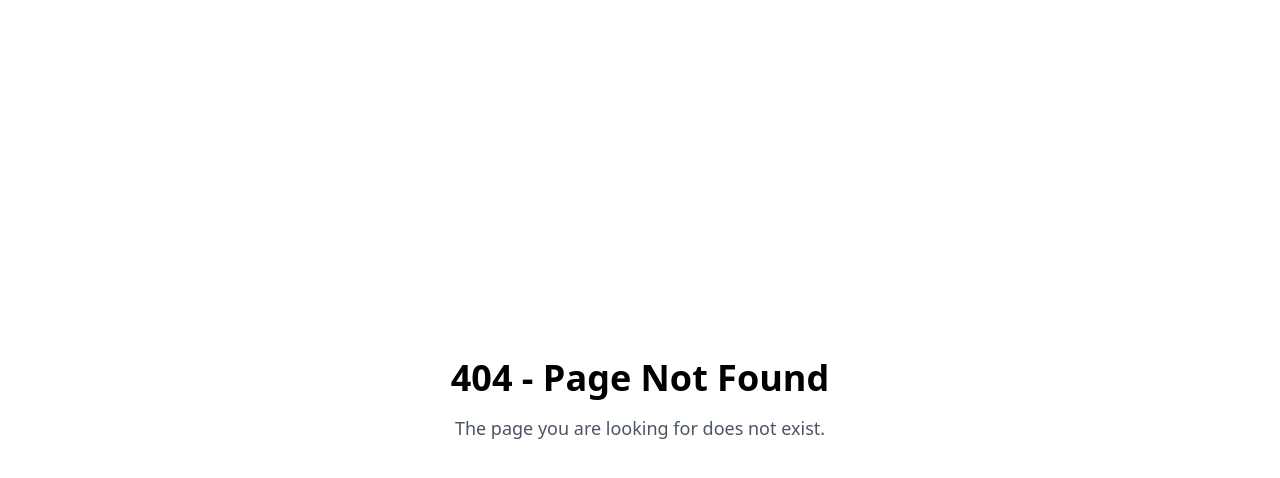
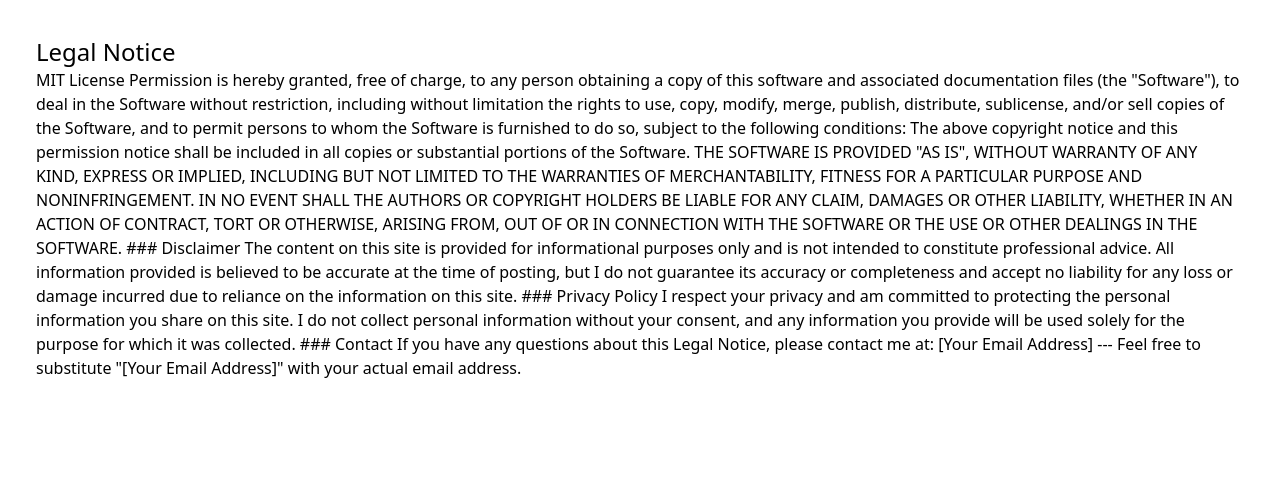
Before and after one commit to alexguerra-dev/adasound, a Next.js app: page /legal in a window 1280 px wide. Before the commit this address had no page. Shown: the top 478 px of the page. Built offline with nearby package versions, Linux system fonts and the light colour scheme.

Commit message:
chore: Add About, Blog, Legal, November, Resume, and Synth pages

```diff
--- /dev/null
+++ b/src/app/about/page.js
@@ -0,0 +1,16 @@
+import React from 'react'
+
+const AboutPage = () => {
+    return (
+        <div className="flex justify-center items-center h-screen bg-gray-100">
+            <div className="bg-white p-8 rounded shadow">
+                <h1 className="text-2xl font-bold mb-4">About Page</h1>
+                <p className="text-gray-700">
+                    This is a placeholder about page.
+                </p>
+            </div>
+        </div>
+    )
+}
+
+export default AboutPage
--- /dev/null
+++ b/src/app/blog/page.js
@@ -0,0 +1,35 @@
+// Import necessary modules from Next.js and Tailwind CSS
+import Head from 'next/head'
+import Link from 'next/link'
+
+// Define your blog page component
+export default function BlogPage() {
+    // Replace this with your actual blog data
+    const blogPosts = [
+        { id: 1, title: 'First Blog Post', slug: 'first-blog-post' },
+        { id: 2, title: 'Second Blog Post', slug: 'second-blog-post' },
+        { id: 3, title: 'Third Blog Post', slug: 'third-blog-post' },
+    ]
+
+    return (
+        <div>
+            <Head>
+                <title>My Blog</title>
+            </Head>
+
+            <header>
+                <h1>My Blog</h1>
+            </header>
+
+            <main>
+                <ul>
+                    <li>Test</li>
+                </ul>
+            </main>
+
+            <footer>
+                <p>© {new Date().getFullYear()} My Blog</p>
+            </footer>
+        </div>
+    )
+}
--- /dev/null
+++ b/src/app/legal/page.js
@@ -0,0 +1,44 @@
+import React from 'react'
+
+const LegalPage = () => {
+    return (
+        <div className="container mx-auto p-9">
+            <h1 className="text-2xl">Legal Notice</h1>
+            <p>
+                MIT License Permission is hereby granted, free of charge, to any
+                person obtaining a copy of this software and associated
+                documentation files (the "Software"), to deal in the Software
+                without restriction, including without limitation the rights to
+                use, copy, modify, merge, publish, distribute, sublicense,
+                and/or sell copies of the Software, and to permit persons to
+                whom the Software is furnished to do so, subject to the
+                following conditions: The above copyright notice and this
+                permission notice shall be included in all copies or substantial
+                portions of the Software. THE SOFTWARE IS PROVIDED "AS IS",
+                WITHOUT WARRANTY OF ANY KIND, EXPRESS OR IMPLIED, INCLUDING BUT
+                NOT LIMITED TO THE WARRANTIES OF MERCHANTABILITY, FITNESS FOR A
+                PARTICULAR PURPOSE AND NONINFRINGEMENT. IN NO EVENT SHALL THE
+                AUTHORS OR COPYRIGHT HOLDERS BE LIABLE FOR ANY CLAIM, DAMAGES OR
+                OTHER LIABILITY, WHETHER IN AN ACTION OF CONTRACT, TORT OR
+                OTHERWISE, ARISING FROM, OUT OF OR IN CONNECTION WITH THE
+                SOFTWARE OR THE USE OR OTHER DEALINGS IN THE SOFTWARE. ###
+                Disclaimer The content on this site is provided for
+                informational purposes only and is not intended to constitute
+                professional advice. All information provided is believed to be
+                accurate at the time of posting, but I do not guarantee its
+                accuracy or completeness and accept no liability for any loss or
+                damage incurred due to reliance on the information on this site.
+                ### Privacy Policy I respect your privacy and am committed to
+                protecting the personal information you share on this site. I do
+                not collect personal information without your consent, and any
+                information you provide will be used solely for the purpose for
+                which it was collected. ### Contact If you have any questions
+                about this Legal Notice, please contact me at: [Your Email
+                Address] --- Feel free to substitute "[Your Email Address]" with
+                your actual email address.
+            </p>
+        </div>
+    )
+}
+
+export default LegalPage
--- a/src/app/page.js
+++ b/src/app/page.js
@@ -1,9 +1,10 @@
-import Image from 'next/image'
+import Link from 'next/link'
 
 export default function Home() {
     return (
         <main>
             <h1>Adasound</h1>
+            <Link href="resume">Resume</Link>
         </main>
     )
 }
--- /dev/null
+++ b/src/app/projects/november/page.js
@@ -0,0 +1,12 @@
+import React from 'react'
+
+const NovemberPage = () => {
+    return (
+        <div className="container mx-auto">
+            <h1 className="text-4xl font-bold mb-4">November Page</h1>
+            {/* Add your content here */}
+        </div>
+    )
+}
+
+export default NovemberPage
--- /dev/null
+++ b/src/app/projects/synth/page.js
@@ -0,0 +1,14 @@
+import React from 'react'
+
+const SynthPage = () => {
+    return (
+        <div className="flex justify-center items-center h-screen bg-gray-100">
+            <div className="bg-white p-8 rounded shadow">
+                <h1 className="text-2xl font-bold mb-4">Synth Page</h1>
+                {/* Add your Synth component or content here */}
+            </div>
+        </div>
+    )
+}
+
+export default SynthPage
--- /dev/null
+++ b/src/app/resume/page.js
@@ -0,0 +1,14 @@
+import React from 'react'
+
+const ResumePage = () => {
+    return (
+        <div className="flex justify-center items-center h-screen bg-gray-100">
+            <div className="bg-white p-8 rounded shadow">
+                <h1 className="text-2xl font-bold mb-4">Placeholder Page</h1>
+                <p className="text-gray-600">This is a placeholder page.</p>
+            </div>
+        </div>
+    )
+}
+
+export default ResumePage
```
